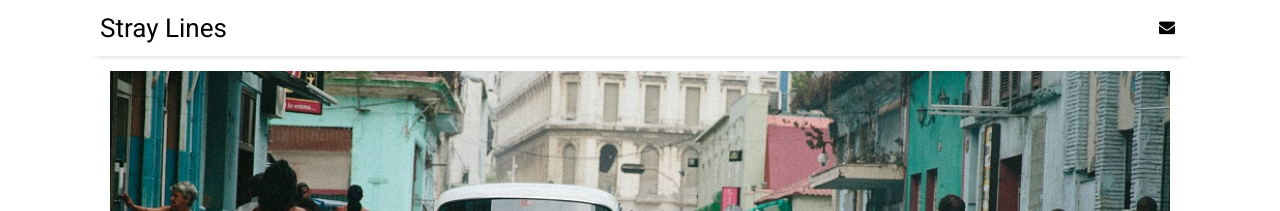
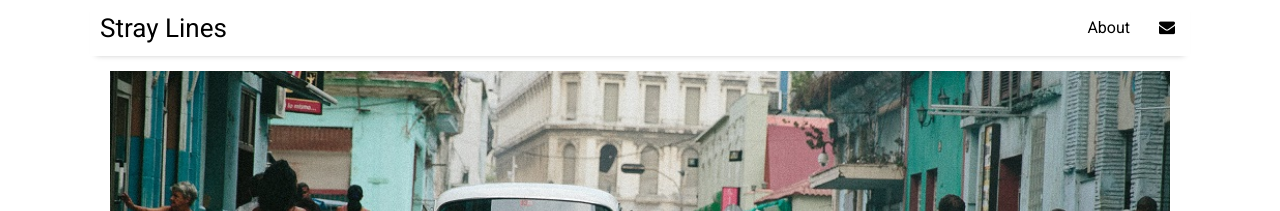
Before and after one commit to eliotcochrane/eliotcochrane.github.io, a Jekyll site: the page built from index.html, in a window 1280 px wide. Shown: the top 211 px of the page. Built offline with Jekyll 4.4.1, drawn with Linux system fonts in a browser that asks for light colours; nearby versions of some CDN libraries; the list of posts is cut into pages by our own code.

Commit message:
Make the About static page
Reincluded the about page for updating

```diff
--- a/_data/settings.yml
+++ b/_data/settings.yml
@@ -11,7 +11,7 @@ menu:
 # - {name: 'Learning Resources', url: 'resources'}
 # - {name: 'Sample Posts',       url: 'sample-posts'}
 # - {name: 'Documentation',      url: 'documentation'}
-# - {name: 'About',              url: 'about'}
+- {name: 'About',              url: 'about'}
 # - {name: 'Contact',            url: 'contact'}
 
 # Available social icons are powered by Font Awesome, so you can use any icon that they offer
```
